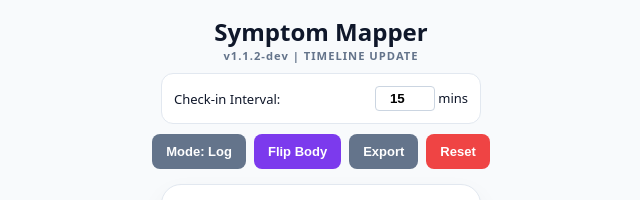
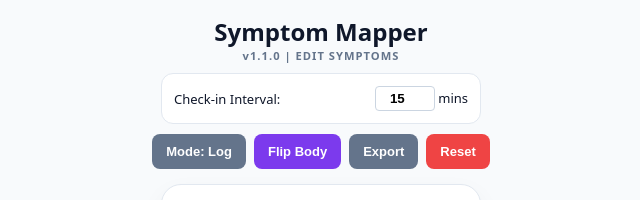
Before and after one commit to mjmena-coder/SymptomMapApp, a plain HTML site: page index.html in a window 1280 px wide. Shown: the top 200 px of the page, 319-959 px from the left. Drawn offline with Linux system fonts and the light colour scheme.

Commit message:
Update index.html ready version for prod

```diff
--- a/index.html
+++ b/index.html
@@ -3,7 +3,7 @@
 <head>
     <meta charset="UTF-8">
     <meta name="viewport" content="width=device-width, initial-scale=1.0, maximum-scale=1.0, user-scalable=no">
-    <title>Symptom Mapper v1.1.2-dev</title>
+    <title>Symptom Mapper v1.1.0</title>
     <style>
         :root { --bg: #f8fafc; --primary: #2563eb; --text: #0f172a; --stroke: #334155; }
         body { font-family: system-ui, -apple-system, sans-serif; background: var(--bg); color: var(--text); margin: 0; padding: 15px; display: flex; flex-direction: column; align-items: center; }
@@ -58,7 +58,7 @@
 
     <div class="header">
         <h2 style="margin:0">Symptom Mapper</h2>
-        <div class="version-tag">v1.1.2-dev | TIMELINE UPDATE</div>
+        <div class="version-tag">v1.1.0 | EDIT SYMPTOMS</div>
     </div>
 
     <div class="config-row">
```
